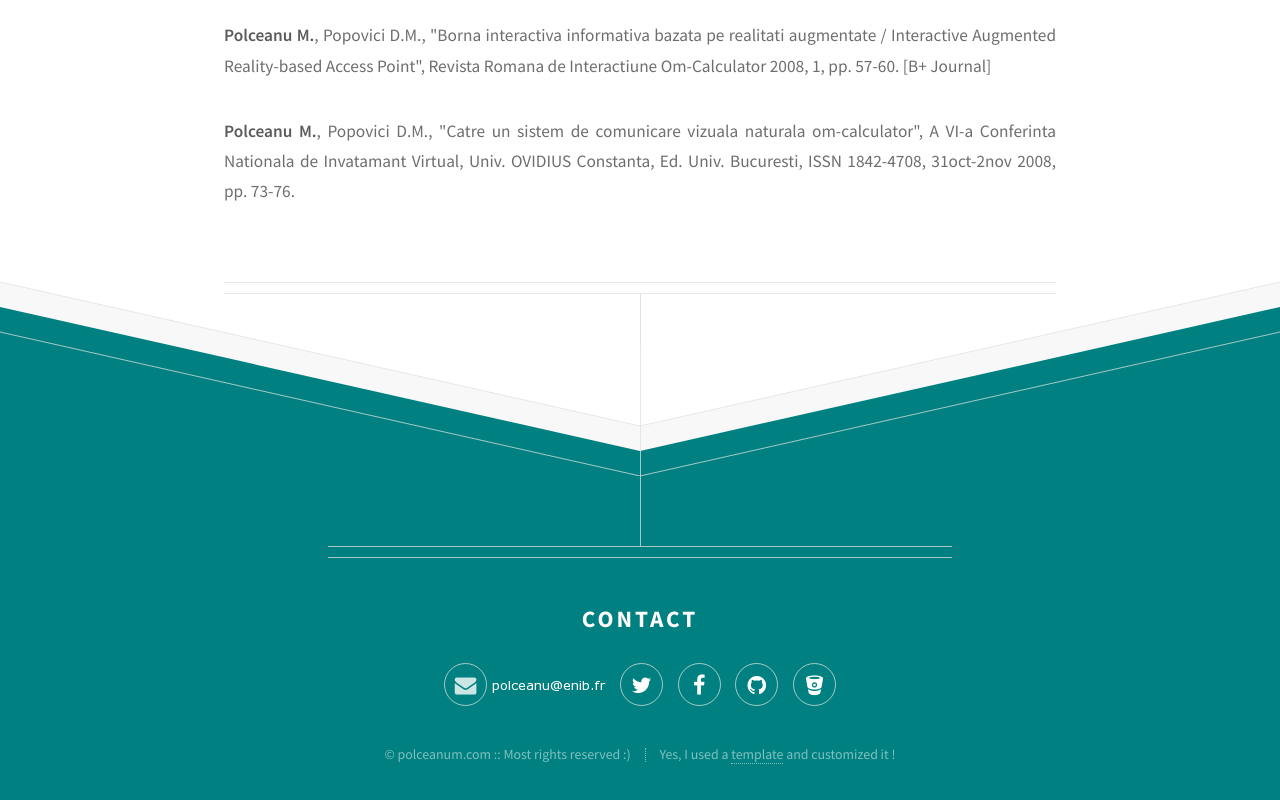
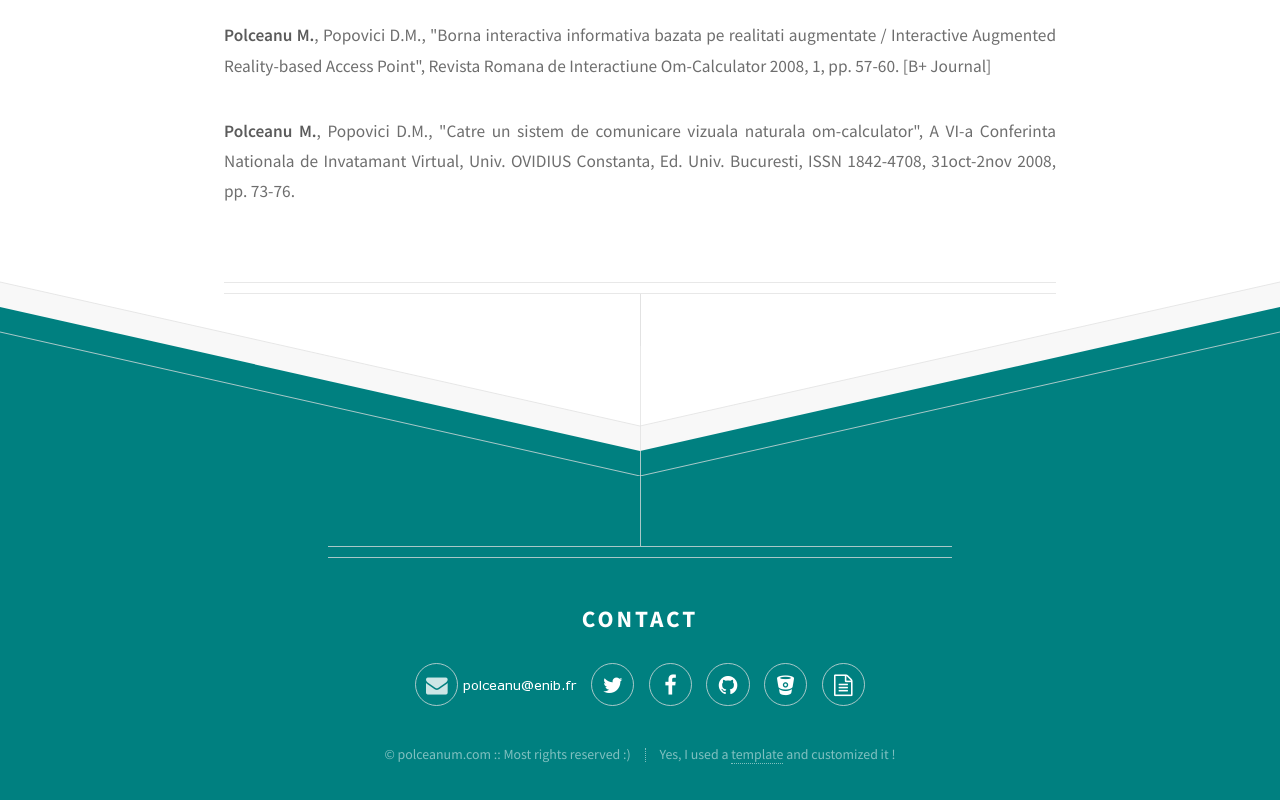
Before and after one commit to polceanum/polceanum.github.io, a plain HTML site: page index.html in a window 1280 px wide. Shown: the part 4824-5624 px from the top of the page. Drawn offline with Linux system fonts and the light colour scheme.

Commit message:
Add ResearchGate link

```diff
--- a/index.html
+++ b/index.html
@@ -200,7 +200,8 @@
 						<li><a href="https://twitter.com/polceanum" class="icon fa-twitter" target="_blank"><span class="label">Twitter</span></a></li>
 						<li><a href="https://www.facebook.com/polceanum" class="icon fa-facebook" target="_blank"><span class="label">Facebook</span></a></li>
 						<li><a href="https://github.com/polceanum" class="icon fa-github" target="_blank"><span class="label">Github</span></a></li>
-						<li><a href="https://bitbucket.org/polceanum" class="icon fa-bitbucket"><span class="label" target="_blank">Bitbucket</span></a></li>
+						<li><a href="https://bitbucket.org/polceanum" class="icon fa-bitbucket" target="_blank"><span class="label">Bitbucket</span></a></li>
+						<li><a href="https://www.researchgate.net/profile/Mihai_Polceanu" class="icon fa-file-text-o" target="_blank"><span class="label">ResearchGate</span></a></li>
 					</ul>
 
 					<ul class="copyright">
```
